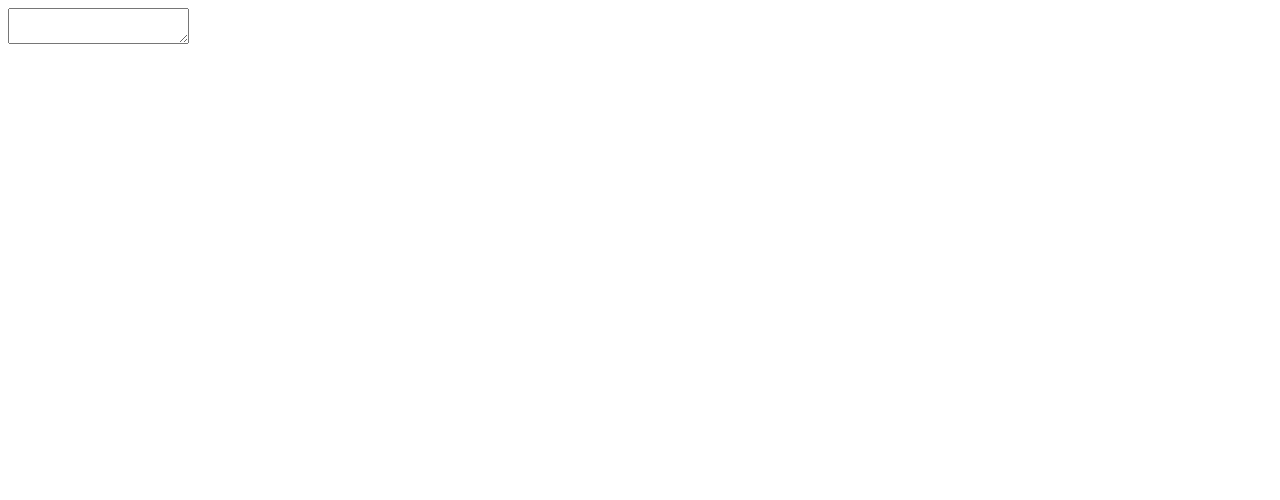
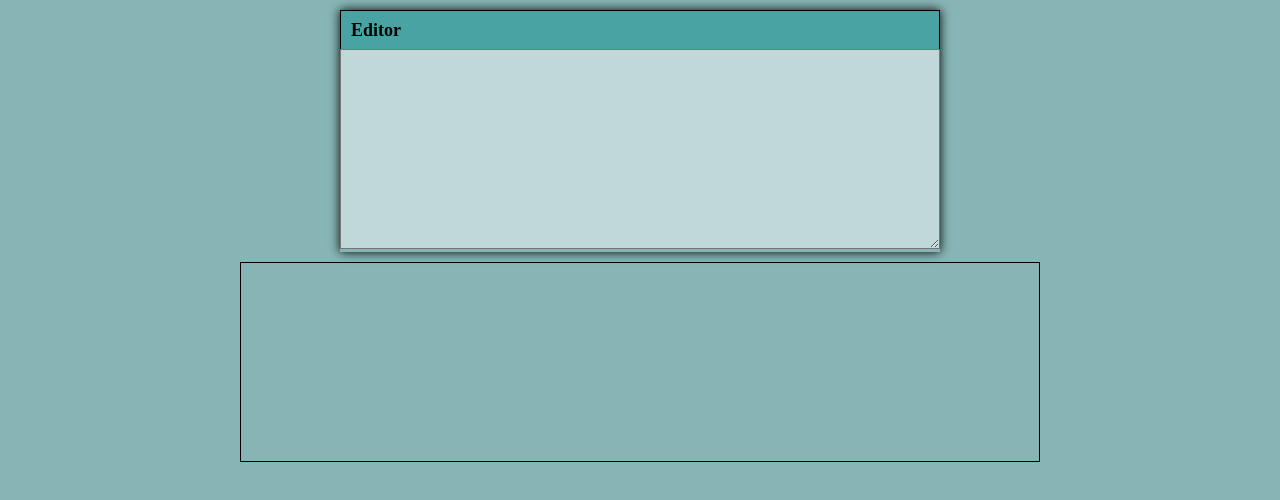
Before and after one commit to roxy22788/freeCodeCamp-frontend-challenges, a React (Create React App) app in the folder markdown-previewer/: page / in a window 1280 px wide. Shown: the top 500 px of the page. Built offline with nearby package versions, Linux system fonts and the light colour scheme.

Commit message:
implementação css

```diff
--- a/markdown-previewer/src/components/App.js
+++ b/markdown-previewer/src/components/App.js
@@ -1,8 +1,11 @@
 import { React, useState } from 'react';
 import { marked } from 'marked';
 
+import ToolBar from './ToolBar';
 import Editor from './Editor';
 import Preview from './Preview';
+
+import './css/index.css'
 
 function App() {
   const [markdown, setMarkdown] = useState('');
@@ -15,12 +18,17 @@
 
   return (
     <div>
-      <Editor
-        markdown={markdown}
-        onChange={handleChangeEdit} />
-
-      <Preview
-        markdown={markedV} />
+      <div className='editor'>
+        <ToolBar
+          text='Editor'/>
+        <Editor
+          markdown={markdown}
+          onChange={handleChangeEdit} />
+      </div>
+      <div className='preview'>
+        <Preview
+          markdown={markedV} />
+      </div>
     </div>
   );
 }
--- /dev/null
+++ b/markdown-previewer/src/components/Editor/css/index.css
@@ -0,0 +1,11 @@
+.textAreaEditor {
+    width: 100%;
+    min-height: 200px;
+    padding: 5px;
+    resize: vertical;
+    font-size: 14px;
+
+    outline: none;
+
+    background-color: #c0d8d8;
+}
--- a/markdown-previewer/src/components/Editor/index.js
+++ b/markdown-previewer/src/components/Editor/index.js
@@ -1,11 +1,12 @@
+import './css/index.css';
+
 function Editor(props) {
     return (
-        <div>
-            <textarea
-                value={props.markdown}
-                onChange={props.onChange}
-                type='text'/>
-        </div>
+        <textarea
+            className='textAreaEditor'
+            value={props.markdown}
+            onChange={props.onChange}
+            type='text'/>
     );
 }
 
--- /dev/null
+++ b/markdown-previewer/src/components/ToolBar/css/index.css
@@ -0,0 +1,13 @@
+.toolBar {
+    max-width: 100%;
+    padding: 10px;
+    border: 1px solid black;
+    border-bottom: none;
+
+    background-color: #4aa3a3;
+}
+
+.toolBar p {
+    font-size: 18px;
+    font-weight: bolder;
+}
--- /dev/null
+++ b/markdown-previewer/src/components/ToolBar/index.js
@@ -0,0 +1,11 @@
+import './css/index.css';
+
+function ToolBar(props) {
+    return (
+        <div className='toolBar'>
+            <p>{props.text}</p>
+        </div>
+    );
+}
+
+export default ToolBar;
--- /dev/null
+++ b/markdown-previewer/src/components/css/index.css
@@ -0,0 +1,12 @@
+.editor {
+    width: 600px;
+    margin: 10px auto 0 auto;
+    box-shadow: 0 0 10px  black;
+}
+
+.preview {
+    width: 800px;
+    min-height: 200px;
+    margin: 10px auto 0 auto;
+    border: 1px solid black;
+}
--- /dev/null
+++ b/markdown-previewer/src/css/index.css
@@ -0,0 +1,3 @@
+body {
+    background-color: #87b5b5;
+}
--- /dev/null
+++ b/markdown-previewer/src/css/reset.css
@@ -0,0 +1,52 @@
+/* http://meyerweb.com/eric/tools/css/reset/
+   v2.0 | 20110126
+   License: none (public domain)
+*/
+
+* {
+	box-sizing: border-box;
+}
+
+html, body, div, span, applet, object, iframe,
+h1, h2, h3, h4, h5, h6, p, blockquote, pre,
+a, abbr, acronym, address, big, cite, code,
+del, dfn, em, img, ins, kbd, q, s, samp,
+small, strike, strong, sub, sup, tt, var,
+b, u, i, center,
+dl, dt, dd, ol, ul, li,
+fieldset, form, label, legend,
+table, caption, tbody, tfoot, thead, tr, th, td,
+article, aside, canvas, details, embed,
+figure, figcaption, footer, header, hgroup,
+menu, nav, output, ruby, section, summary,
+time, mark, audio, video {
+	margin: 0;
+	padding: 0;
+	border: 0;
+	font-size: 100%;
+	font: inherit;
+	vertical-align: baseline;
+}
+/* HTML5 display-role reset for older browsers */
+article, aside, details, figcaption, figure,
+footer, header, hgroup, menu, nav, section {
+	display: block;
+}
+body {
+	line-height: 1;
+}
+ol, ul {
+	list-style: none;
+}
+blockquote, q {
+	quotes: none;
+}
+blockquote:before, blockquote:after,
+q:before, q:after {
+	content: '';
+	content: none;
+}
+table {
+	border-collapse: collapse;
+	border-spacing: 0;
+}
--- a/markdown-previewer/src/index.js
+++ b/markdown-previewer/src/index.js
@@ -2,6 +2,8 @@
 import ReactDOM from 'react-dom';
 import App from './components/App.js';
 
+import './css/reset.css';
+import './css/index.css'
 
 ReactDOM.render(
   <React.StrictMode>
```
